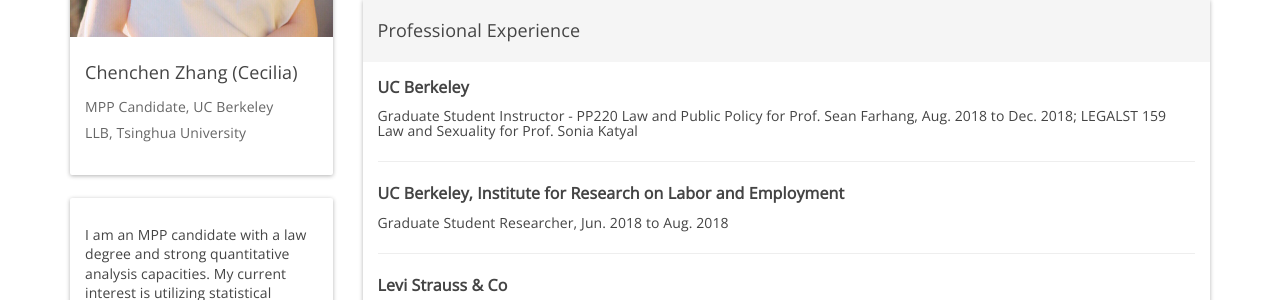
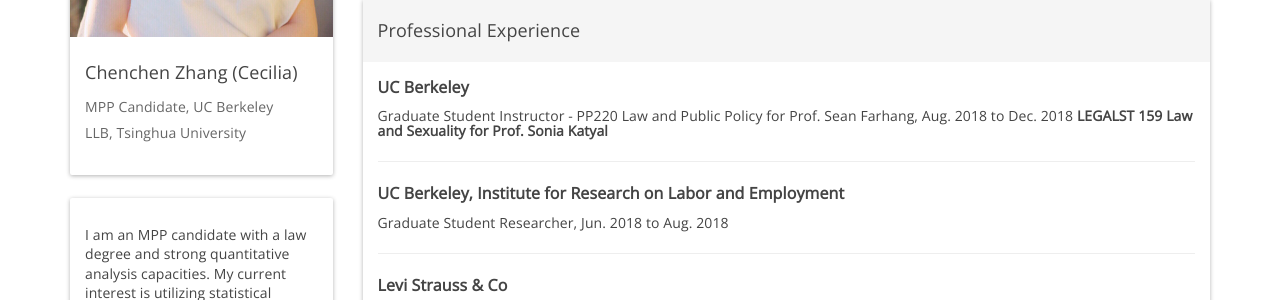
Before and after one commit to CeciliaZhang/-CeciliaZhang-.github-io, a Jekyll site: the page built from index.html, in a window 1280 px wide and 900 px high, scrolled down 323 px. Shown: the part 154-454 px from the top of the window. Built offline with Jekyll 4.4.1, drawn with Linux system fonts in a browser that asks for light colours; nearby versions of some CDN libraries.

```diff
--- a/_includes/experiences.html
+++ b/_includes/experiences.html
@@ -4,7 +4,8 @@
     </div>
     <div class="panel-body" style="padding-top: 5px;">
         <h5><b>UC Berkeley</b></h5>
-        <h6>Graduate Student Instructor - PP220 Law and Public Policy for Prof. Sean Farhang, Aug. 2018 to Dec. 2018; LEGALST 159 Law and Sexuality for Prof. Sonia Katyal</h6>
+        <h6>Graduate Student Instructor - PP220 Law and Public Policy for Prof. Sean Farhang, Aug. 2018 to Dec. 2018
+            <b>LEGALST 159 Law and Sexuality for Prof. Sonia Katyal</b></h6>
         <hr/>
         <h5><b>UC Berkeley, Institute for Research on Labor and Employment</b></h5>
         <h6>Graduate Student Researcher, Jun. 2018 to Aug. 2018</h6>
```
